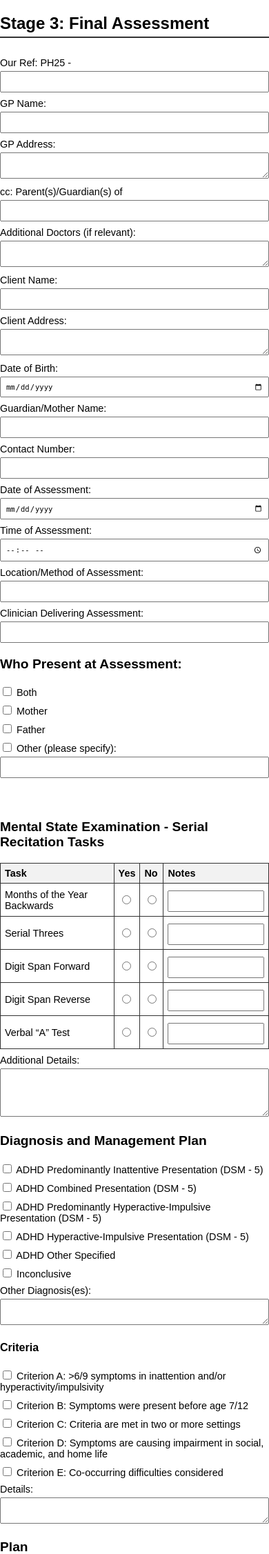
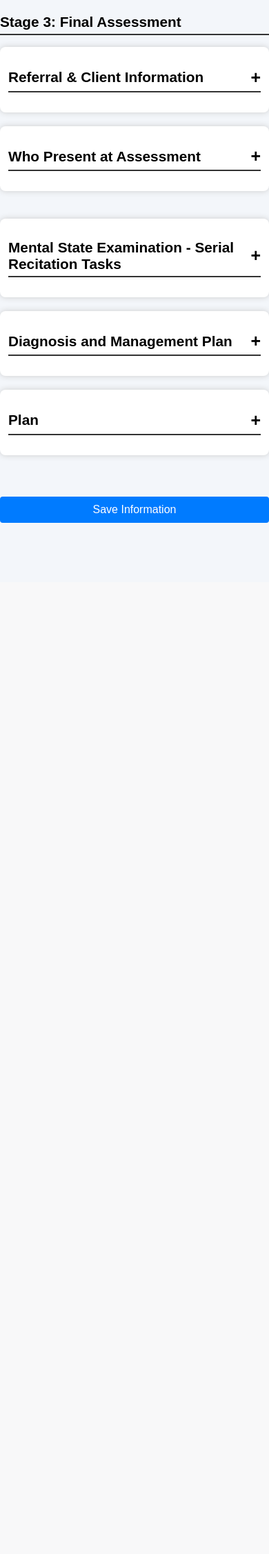
Before and after one commit to pdkv1999/primaHealth, a Flask app: page /phase2/stage3 in a window 390 px wide. Shown: the top 2253 px of the page at 69% size. After the commit the page ends 758 px from the top, so only its background shows below. Run offline with Flask 3, Linux system fonts and the light colour scheme.

Commit message:
phase 2 minor updates

```diff
--- a/templates/stage3.html
+++ b/templates/stage3.html
@@ -10,23 +10,57 @@
             max-width: 1200px;
             margin-left: auto;
             margin-right: auto;
+            background: #f3f6fa;
+        }
+        h2, h3, h4 {
+            font-weight: bold;
         }
         h2 {
             border-bottom: 2px solid #333;
             padding-bottom: 5px;
-            grid-column: 1 / -1; /* Span across both columns */
+            grid-column: 1 / -1;
+            font-size: 1.3em;
+        }
+        .section h2 {
+            cursor: pointer;
+            display: flex;
+            justify-content: space-between;
+            align-items: center;
+        }
+        .section h2::after {
+            content: '+';
+            font-weight: bold;
+            font-size: 1.2em;
+        }
+        .section h2.expanded::after {
+            content: '−';
         }
         h3 {
             margin-top: 20px;
             font-size: 1.2em;
         }
+        h4 {
+            margin-top: 15px;
+            font-size: 1em;
+        }
         .container {
             display: grid;
-            grid-template-columns: 1fr 1fr; /* Two equal columns */
+            grid-template-columns: 1fr 1fr;
             gap: 20px;
         }
         .section {
             margin-bottom: 20px;
+            background: #fff;
+            padding: 15px;
+            border-radius: 8px;
+            box-shadow: 0 0 8px #ccc;
+        }
+        .section-content {
+            display: none;
+            margin-top: 10px;
+        }
+        .section-content.expanded {
+            display: block;
         }
         label {
             display: block;
@@ -39,12 +73,19 @@
             margin-top: 4px;
             box-sizing: border-box;
             font-size: 0.9em;
+            border-radius: 4px;
+            border: 1px solid #bbb;
+        }
+        textarea {
+            resize: vertical;
+            min-height: 60px;
         }
         .checkbox-group {
             margin-top: 10px;
         }
         .checkbox-group label {
             margin-bottom: 5px;
+            font-size: 0.85em;
         }
         table {
             width: 100%;
@@ -59,9 +100,30 @@
         th {
             background-color: #f2f2f2;
         }
+        button {
+            background-color: #007bff;
+            color: white;
+            padding: 10px 20px;
+            border: none;
+            border-radius: 4px;
+            cursor: pointer;
+            font-size: 1em;
+            display: block;
+            margin: 20px auto;
+            transition: background-color 0.2s;
+        }
+        button:hover {
+            background-color: #0056b3;
+        }
         @media (max-width: 768px) {
             .container {
-                grid-template-columns: 1fr; /* Stack columns on small screens */
+                grid-template-columns: 1fr;
+            }
+            .section {
+                padding: 12px;
+            }
+            button {
+                width: 100%;
             }
         }
     </style>
@@ -72,23 +134,27 @@
         <!-- Left Column -->
         <div class="column">
             <div class="section">
-                <label>Our Ref: PH25 - <input type="text" name="ref_number"></label>
-                <label>GP Name: <input type="text" name="gp_name"></label>
-                <label>GP Address: <textarea name="gp_address"></textarea></label>
-                <label>cc: Parent(s)/Guardian(s) of <input type="text" name="client_name_cc"></label>
+                <h2>Referral & Client Information</h2>
+                <div class="section-content">
+                    <label>Our Ref: PH25 - <input type="text" name="ref_number" value="PH25-12345"></label>
+                    <label>GP Name: <input type="text" name="gp_name" value="Dr. John Smith"></label>
+                    <label>GP Address: <textarea name="gp_address">123 Health St, Wellness City, WC 12345</textarea></label>
+                    <label>cc: Parent(s)/Guardian(s) of <input type="text" name="client_name_cc" value="Jane Doe"></label>
                     <label>Additional Doctors (if relevant): <textarea name="additional_doctors"></textarea></label>
-                <label>Client Name: <input type="text" name="client_name"></label>
-                <label>Client Address: <textarea name="client_address"></textarea></label>
-                <label>Date of Birth: <input type="date" name="dob"></label>
-                <label>Guardian/Mother Name: <input type="text" name="guardian_name"></label>
-                <label>Contact Number: <input type="text" name="contact_number"></label>
-                <label>Date of Assessment: <input type="date" name="assessment_date"></label>
-                <label>Time of Assessment: <input type="time" name="assessment_time"></label>
-                <label>Location/Method of Assessment: <input type="text" name="location_method"></label>
-                <label>Clinician Delivering Assessment: <input type="text" name="clinician"></label>
+                    <label>Client Name: <input type="text" name="client_name" value="Jane Doe"></label>
+                    <label>Client Address: <textarea name="client_address">456 Home Rd, Family Town, FT 67890</textarea></label>
+                    <label>Date of Birth: <input type="date" name="dob" value="2015-06-15"></label>
+                    <label>Guardian/Mother Name: <input type="text" name="guardian_name" value="Mary Doe"></label>
+                    <label>Contact Number: <input type="text" name="contact_number" value="555-123-4567"></label>
+                    <label>Date of Assessment: <input type="date" name="assessment_date" value="2025-08-15"></label>
+                    <label>Time of Assessment: <input type="time" name="assessment_time" value="14:00"></label>
+                    <label>Location/Method of Assessment: <input type="text" name="location_method" value="In-Person at westerngateway building (2.30 - PrimaHealths Office)"></label>
+                    <label>Clinician Delivering Assessment: <input type="text" name="clinician" value="Dr. Sarah Johnson"></label>
+                </div>
             </div>
             <div class="section">
-                <h3>Who Present at Assessment:</h3>
+                <h2>Who Present at Assessment</h2>
+                <div class="section-content">
                     <div class="checkbox-group">
                         <label><input type="checkbox" name="present[]" value="Both"> Both</label>
                         <label><input type="checkbox" name="present[]" value="Mother"> Mother</label>
@@ -97,10 +163,12 @@
                     </div>
                 </div>
             </div>
+        </div>
         <!-- Right Column -->
         <div class="column">
             <div class="section">
-                <h3>Mental State Examination - Serial Recitation Tasks</h3>
+                <h2>Mental State Examination - Serial Recitation Tasks</h2>
+                <div class="section-content">
                     <table>
                         <tr><th>Task</th><th>Yes</th><th>No</th><th>Notes</th></tr>
                         <tr>
@@ -137,8 +205,10 @@
                     <label>Additional Details:</label>
                     <textarea rows="4" name="mental_state_details"></textarea>
                 </div>
+            </div>
             <div class="section">
-                <h3>Diagnosis and Management Plan</h3>
+                <h2>Diagnosis and Management Plan</h2>
+                <div class="section-content">
                     <div class="checkbox-group">
                         <label><input type="checkbox" name="diagnosis[]" value="ADHD Predominantly Inattentive Presentation"> ADHD Predominantly Inattentive Presentation (DSM - 5)</label>
                         <label><input type="checkbox" name="diagnosis[]" value="ADHD Combined Presentation"> ADHD Combined Presentation (DSM - 5)</label>
@@ -156,8 +226,10 @@
                     <label><input type="checkbox" name="criteria_e"> Criterion E: Co-occurring difficulties considered</label>
                     <label>Details: <textarea name="criteria_details"></textarea></label>
                 </div>
+            </div>
             <div class="section">
-                <h3>Plan</h3>
+                <h2>Plan</h2>
+                <div class="section-content">
                     <label><input type="checkbox" name="plan_dx1"> Diagnosis of ADHD (DD.MM.YYYY)</label>
                     <label><input type="checkbox" name="plan_dx2"> Diagnosis of ADHD confirmed (DD.MM.YYYY)</label>
                     <label><input type="checkbox" name="plan_dx3"> Inconclusive diagnosis. Separate plan needed.</label>
@@ -189,5 +261,23 @@
                 </div>
             </div>
         </div>
+        <button id="saveButton">Save Information</button>
+    </div>
+
+    <script>
+        document.querySelectorAll('.section h2').forEach(header => {
+            header.addEventListener('click', () => {
+                const content = header.nextElementSibling;
+                header.classList.toggle('expanded');
+                content.classList.toggle('expanded');
+            });
+        });
+
+        document.getElementById('saveButton').addEventListener('click', function(e) {
+            e.preventDefault();
+            alert('Information saved successfully!');
+            // Add actual save logic here (e.g., send data to server)
+        });
+    </script>
 </body>
 </html>
```
Also changed, not shown: templates/stage1.html (+30 -23 lines), templates/stage2.html (+37 -12 lines). Lines whose indentation alone changed are shown as unchanged.
